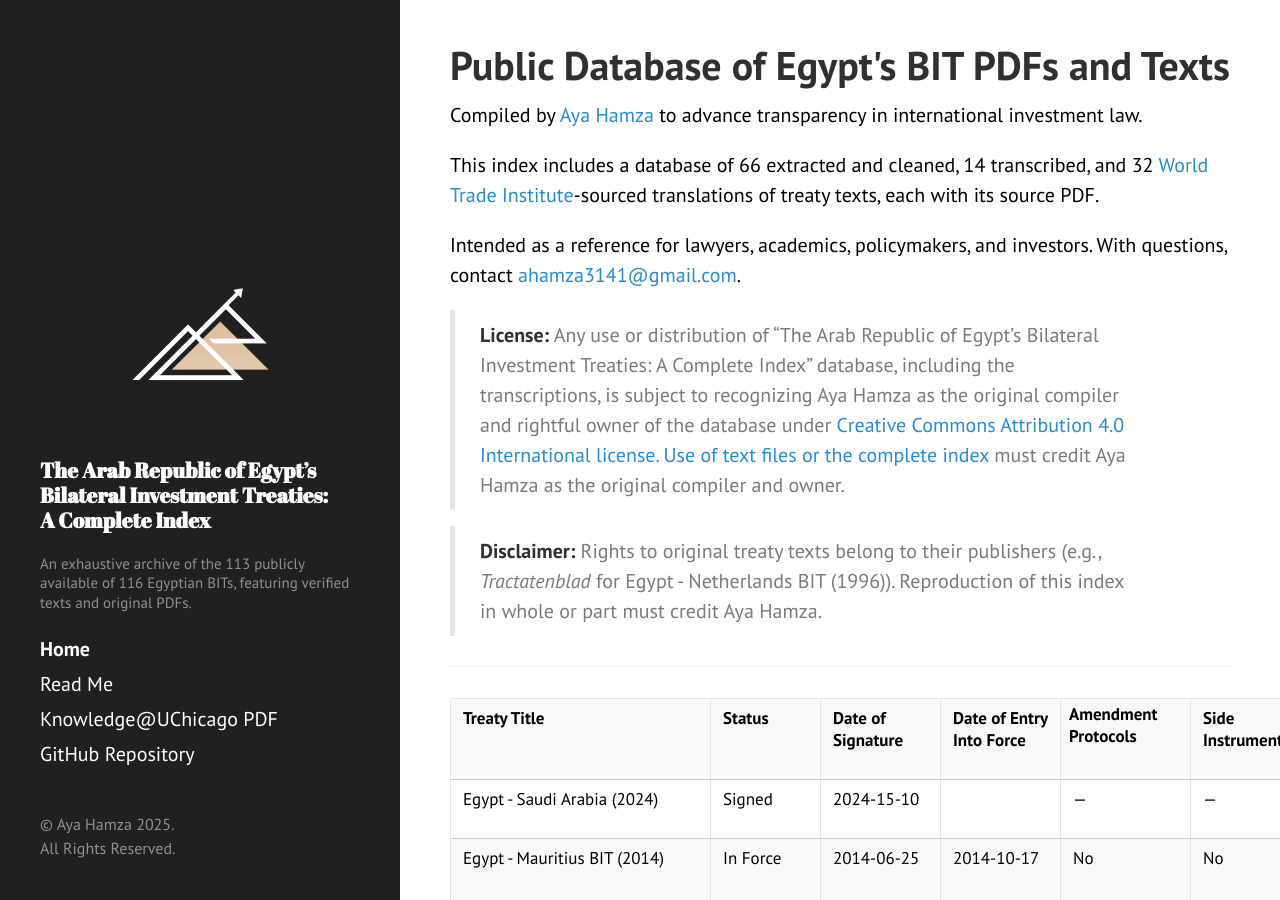
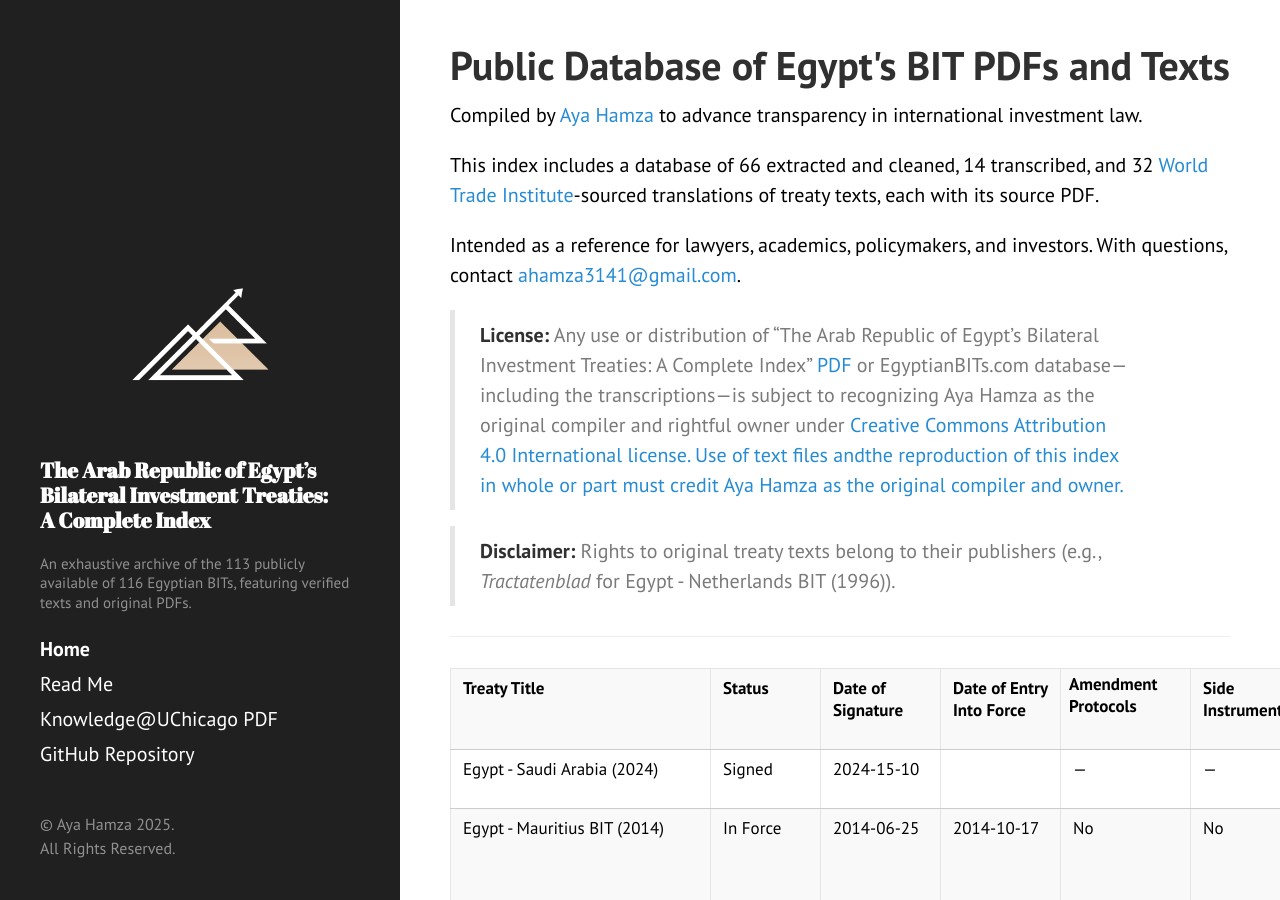
Before and after one commit to ayahamza1/MENABITs, a Jekyll site: the page built from index.md, in a window 1280 px wide and 900 px high. Built offline with Jekyll 4.4.1, drawn with Linux system fonts in a browser that asks for light colours.

Commit message:
Update index.md

```diff
--- a/index.md
+++ b/index.md
@@ -6,13 +6,13 @@
 
 Compiled by [Aya Hamza](https://www.linkedin.com/in/ayahamza) to advance transparency in international investment law.
 
-This index includes a database of 66 extracted and cleaned, 14 transcribed, and 32 [World Trade Institute](https://knowledge.uchicago.edu/record/14799?ln=en&v=pdf)-sourced translations of treaty texts, each with its source PDF.
+This index includes a database of 66 extracted and cleaned, 14 transcribed, and 32 [World Trade Institute](https://edit.wti.org/document/investment-treaty/search)-sourced translations of treaty texts, each with its source PDF.
 
 Intended as a reference for lawyers, academics, policymakers, and investors. With questions, contact [ahamza3141@gmail.com](mailto:ahamza3141@gmail.com).
 
-> **License:** Any use or distribution of "The Arab Republic of Egypt's Bilateral Investment Treaties: A Complete Index" database, including the transcriptions, is subject to recognizing Aya Hamza as the original compiler and rightful owner of the database under <a href="https://creativecommons.org/licenses/by/4.0/">Creative Commons Attribution 4.0 International license. Use of text files or the [complete index](https://edit.wti.org/document/investment-treaty/search) must credit Aya Hamza as the original compiler and owner.
+> **License:** Any use or distribution of "The Arab Republic of Egypt's Bilateral Investment Treaties: A Complete Index" [PDF](https://knowledge.uchicago.edu/record/14799?ln=en&v=pdf) or EgyptianBITs.com database—including the transcriptions—is subject to recognizing Aya Hamza as the original compiler and rightful owner under <a href="https://creativecommons.org/licenses/by/4.0/">Creative Commons Attribution 4.0 International license. Use of text files andthe reproduction of this index in whole or part must credit Aya Hamza as the original compiler and owner.
 
-> **Disclaimer:** Rights to original treaty texts belong to their publishers (e.g., *Tractatenblad* for Egypt - Netherlands BIT (1996)). Reproduction of this index in whole or part must credit Aya Hamza.
+> **Disclaimer:** Rights to original treaty texts belong to their publishers (e.g., *Tractatenblad* for Egypt - Netherlands BIT (1996)).
 
 ---
 
```
